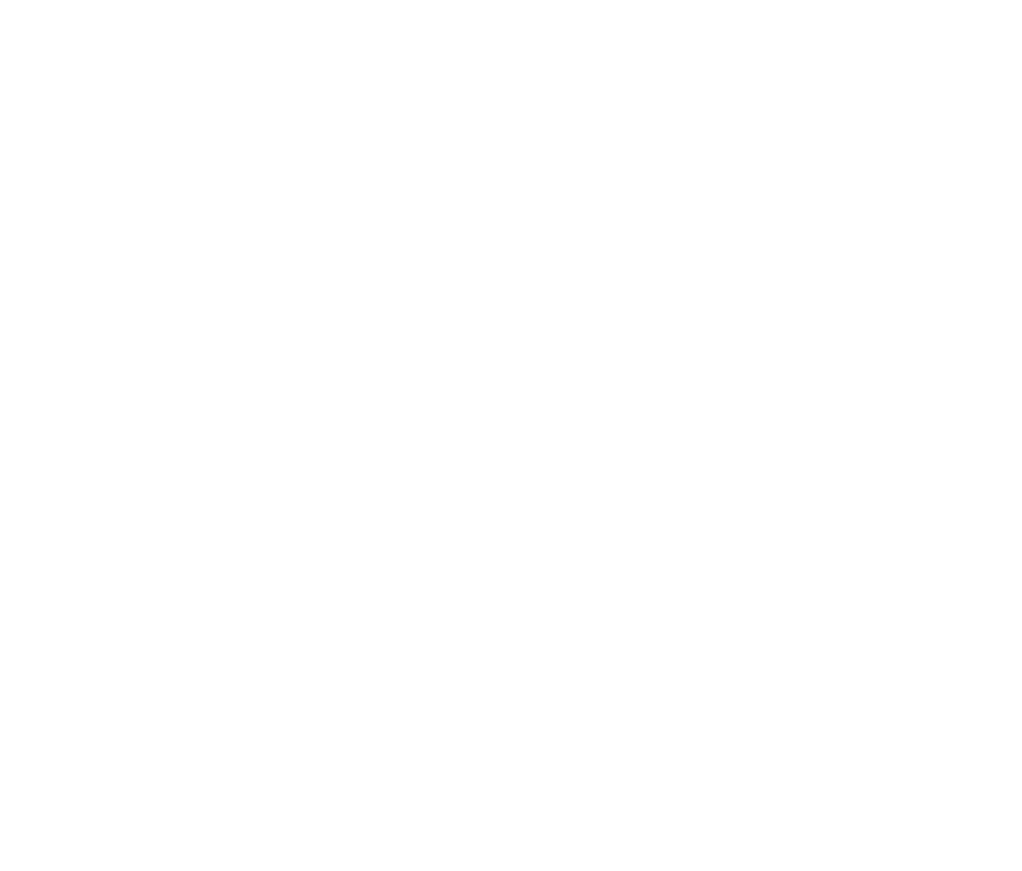
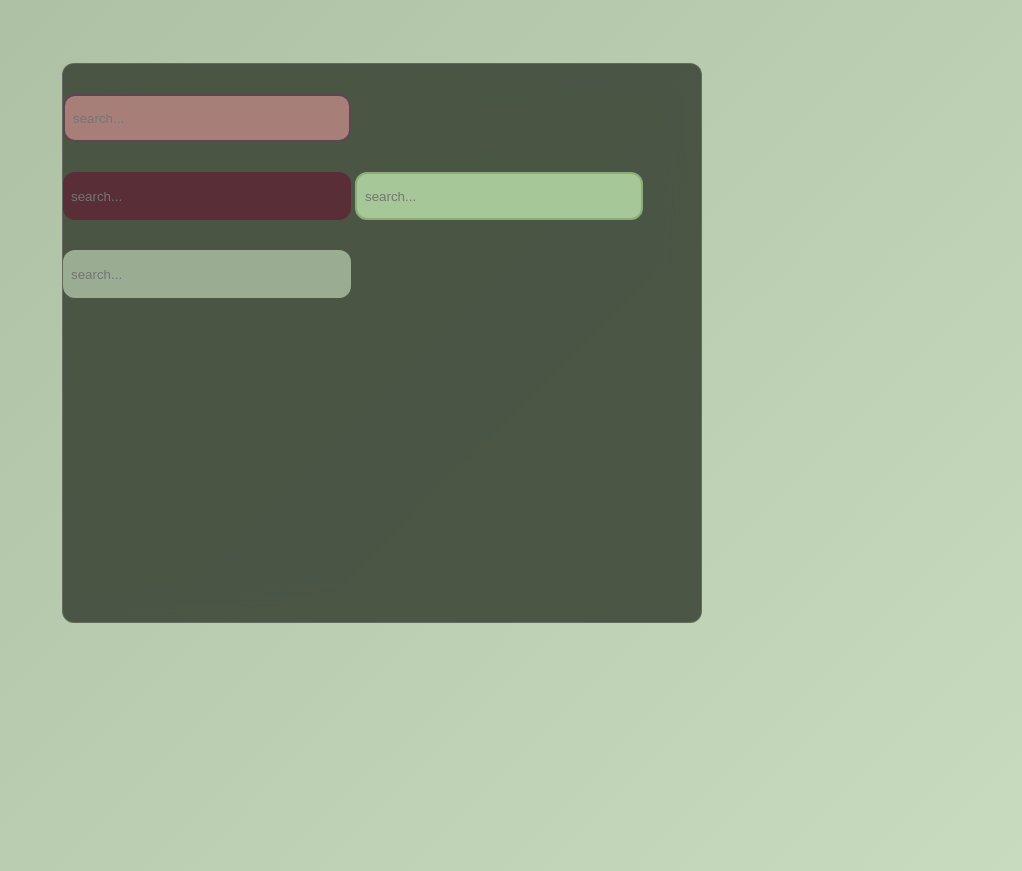
Before and after one commit to artisyn/RecipeApp, a plain HTML site: page index.html in a window 1280 px wide. Shown: the whole page, without its empty margins (258-1280 px from the left). Before the commit the page ends 800 px from the top, so only its background shows below. Drawn offline with Linux system fonts and the light colour scheme.

Commit message:
some css

```diff
--- a/css/style.css
+++ b/css/style.css
@@ -1,5 +1,85 @@
 *,
 *::before,
 *::after {
-  box-sizing: border-box;
+	box-sizing: border-box;
 }
+html,
+body {
+	min-height: 100vh;
+}
+body {
+	/* background-image: linear-gradient(135deg, #829578, #afc7a3); */
+	background-image: linear-gradient(135deg, #abbda1, #c9dbbf);
+	background-repeat: no-repeat;
+	background-size: cover;
+}
+.container {
+	width: 50vw;
+	min-height: 70vh;
+	border: 2px solid black;
+	margin: 5% auto;
+	/* Glassmorphism effect */
+	backdrop-filter: blur(16px) saturate(180%);
+	-webkit-backdrop-filter: blur(16px) saturate(180%);
+	background-color: rgba(64, 73, 59, 0.9);
+	border-radius: 12px;
+	border: 1px solid rgba(255, 255, 255, 0.125);
+}
+
+.search--inp {
+	margin-top: 30px;
+	margin-bottom: 30px;
+	border: 2px solid #5c4750;
+	border-radius: 12px;
+	min-height: 3rem;
+	min-width: 18rem;
+
+	background-color: #a87e79;
+	/* background-color: #b1b583; */
+	/* background-color: #b1b583; */
+	/* background-color: rgba(163, 174, 158, 0.9); */
+
+	padding: 0.5rem;
+}
+.search--inp1 {
+	margin-bottom: 30px;
+	border: none;
+	border-radius: 12px;
+	min-height: 3rem;
+	min-width: 18rem;
+
+	background-color: #5a2e36;
+	/* background-color: #b1b583; */
+	/* background-color: #b1b583; */
+	/* background-color: rgba(163, 174, 158, 0.9); */
+
+	padding: 0.5rem;
+}
+.search--inp2 {
+	margin-bottom: 30px;
+	border: 2px solid #8cac7b;
+	border-radius: 12px;
+	min-height: 3rem;
+	min-width: 18rem;
+
+	background-color: #a6c797;
+	/* background-color: #b1b583; */
+	/* background-color: #b1b583; */
+	/* background-color: rgba(163, 174, 158, 0.9); */
+
+	padding: 0.5rem;
+}
+.search--inp3 {
+	margin-bottom: 30px;
+	border: none;
+	border-radius: 12px;
+	min-height: 3rem;
+	min-width: 18rem;
+
+	background-color: #9aad93;
+	/* background-color: #b1b583; */
+	/* background-color: #b1b583; */
+	/* background-color: rgba(163, 174, 158, 0.9); */
+
+	padding: 0.5rem;
+}
--- a/index.html
+++ b/index.html
@@ -6,7 +6,43 @@
 		<meta name="viewport" content="width=device-width, initial-scale=1.0" />
 		<link rel="stylesheet" href="./css/style.css" />
 		<script src="./js/script.js" defer></script>
-		<title>Template</title>
+		<title>Recipe app</title>
 	</head>
-	<body></body>
+	<body>
+		<div class="container">
+			<header>
+				<input
+					type="text"
+					class="search--inp"
+					name=""
+					id=""
+					placeholder="search..."
+				/>
+			</header>
+			<input
+					type="text"
+					class="search--inp1"
+					name=""
+					id=""
+					placeholder="search..."
+				/>
+			</header>
+			<input
+					type="text"
+					class="search--inp2"
+					name=""
+					id=""
+					placeholder="search..."
+				/>
+			</header>
+			<input
+					type="text"
+					class="search--inp3"
+					name=""
+					id=""
+					placeholder="search..."
+				/>
+			</header>
+		</div>
+	</body>
 </html>
```
